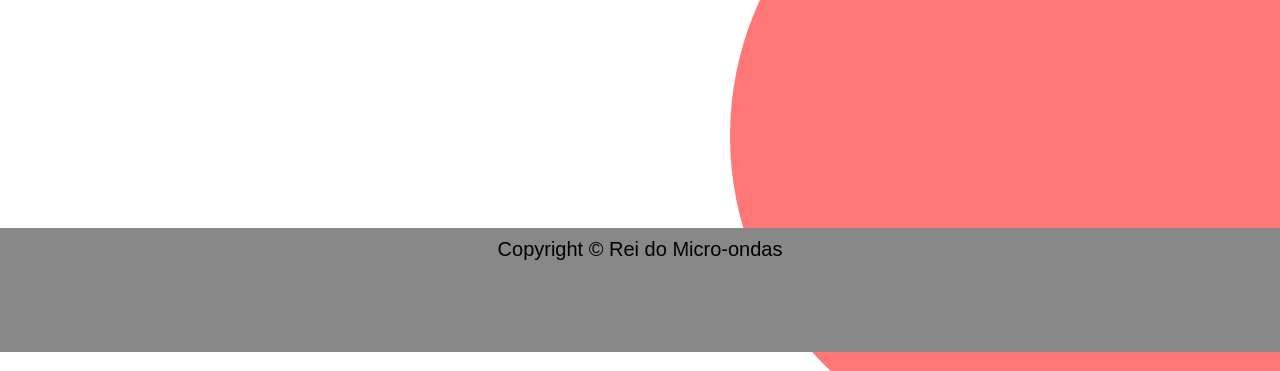
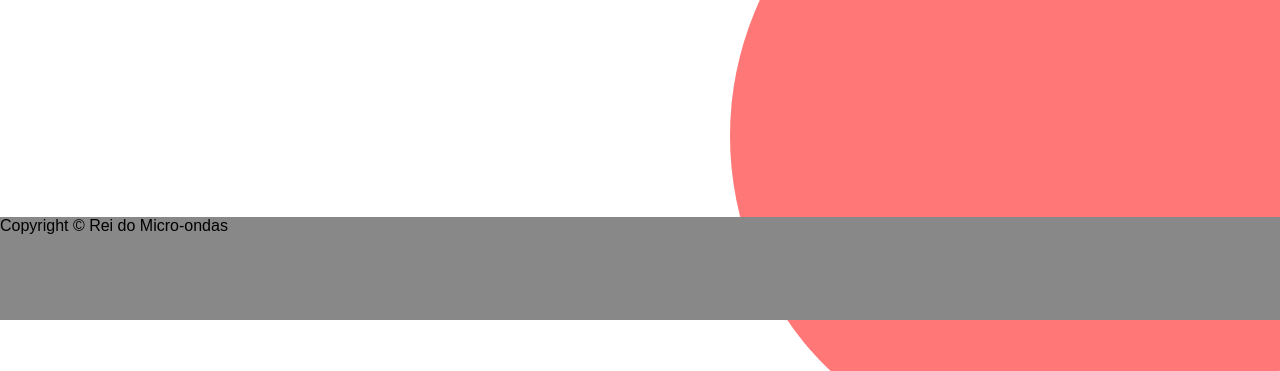
Before and after one commit to matiasBulacio/LPWEB, a PHP site: page /company.html in a window 1280 px wide. Shown: the part 663-1034 px from the top of the page. Run offline with PHP 8.4, Linux system fonts and the light colour scheme.

Commit message:
pattern adjust

```diff
--- a/company.html
+++ b/company.html
@@ -10,6 +10,7 @@
     <link href="https://fonts.googleapis.com/css2?family=Roboto&display=swap" rel="stylesheet">
     <link href="https://fonts.googleapis.com/css2?family=Staatliches&display=swap" rel="stylesheet">
     <link rel="stylesheet" href="styles/companyStyles.css">
+    <link rel="stylesheet" href="styles/headerFooterStyles.css">
 </head>
 <body class="body">
     <header class="header">
@@ -23,12 +24,12 @@
                     </li>
                     <li id="company"  class="menuItem">
                         <a href="#">
-                            <div class="button"> <p>Empresa</p> </div>
+                            <div class="button selected"> <p>Empresa</p> </div>
                         </a>
                     </li>
                     <li id="products" class="menuItem">
                         <a href="products.html">
-                            <div class="button selected"> <p>Produtos</p> </div>
+                            <div class="button"> <p>Produtos</p> </div>
                         </a>
                     </li>
                     <li id="contact"  class="menuItem">
@@ -42,13 +43,12 @@
     </header>
     <section class="content">
         <div class="main">
-            <h2 class="content-title">Rei do Micro-ondas</h2>
-            <h3 class="content-text">Na nossa loja de micro-ondas, somos apaixonados por simplificar a vida na cozinha. Com décadas de experiência, nosso compromisso é fornecer produtos de alta qualidade que transformam tarefas cotidianas em momentos prazerosos. Estamos sempre inovando para atender às necessidades dos nossos clientes.</h3>
+            <h2 class="contentTitle">Rei do Micro-ondas</h2>
+            <h3 class="contentText">Na nossa loja de micro-ondas, somos apaixonados por simplificar a vida na cozinha. Com décadas de experiência, nosso compromisso é fornecer produtos de alta qualidade que transformam tarefas cotidianas em momentos prazerosos. Estamos sempre inovando para atender às necessidades dos nossos clientes.</h3>
             <img class="image" src="https://www.pngmart.com/files/2/Microwave-Oven-PNG-HD.png" alt="imagem" width="420" height="420">
         </div>
-        <br>
-        <br>
-        <div class="half-circle"></div>
+        <div class="halfCircle"></div>
     </section>
+    <footer class="footer">Copyright © Rei do Micro-ondas</footer>
 </body>
-<footer class="footer"><center>Copyright © Rei do Micro-ondas</center></footer>
+</html>
--- a/styles/companyStyles.css
+++ b/styles/companyStyles.css
@@ -1,3 +1,9 @@
+
+* {
+  color: black;
+  font-family: Arial, Helvetica, sans-serif;
+  text-decoration: none;
+}
 .image{
     position: relative;
     right: -800px;
@@ -12,7 +18,7 @@
     flex-wrap: wrap;
     flex-direction: column;
 }
-.half-circle {
+.halfCircle {
     position: absolute;
     bottom: -90px;
     right: -100px;
@@ -30,14 +36,14 @@
     color: black;
     font-size: 19px;
 }
-.content-text{
+.contentText{
     margin-top: 0px;
     margin-right: 720px;
     text-align: center;
     padding-left: 40px;
     padding-top: 0px;
 }
-.content-title{
+.contentTitle{
     margin-top: 0px;
     margin-right: 720px;
     text-align: center;
@@ -52,68 +58,6 @@
     height: 100%;
 }
 
-* {
-    color: black;
-    font-family: Arial, Helvetica, sans-serif;
-    text-decoration: none;
- }
-
- body {
-    height: 100%;
-    overflow: hidden;
- }
-
- header {
-    background-color: #888888;
-    height: 75px;
-    top: 0;
-    width: 100%;
- }
-
- #menuItems {
-    display: flex;
-    list-style: none;
-    justify-content: space-between;
-    margin-right: 50px;
- }
- .menuItem {
-    margin-left: 15px;
- }
-
- #logo a img {
-    width: 75px;
- }
-
- .button {
-    background-color: #128200;
-    border-radius: 25%;
-    height: 65%;
-    width: 130px;
- }
-
- .button:hover {
-    background-color: #1cb404;
- }
-
- .selected {
-    background-color: #40AE2E;
- }
-
- .button p {
-    text-align: center;
-    padding-top: 15px;
- }
-
- footer {
-    background-color: #888888;
-    height: 10vh;
-    margin-top: 28vh;
-    position: relative;
-    font-family: "Roboto";
-    padding: 10px;
-    font-size: 20px;
-    bottom: 280px;
- }
  .main{
     position: relative;
     top: 130px;
--- a/styles/contactStyles.css
+++ b/styles/contactStyles.css
@@ -95,3 +95,8 @@ textarea {
    position: relative;
    width: 50%;
 }
+
+h1 {
+  position: relative;
+  top: 7px;
+}
--- a/styles/headerFooterStyles.css
+++ b/styles/headerFooterStyles.css
@@ -6,7 +6,7 @@
 
 body {
    height: 100%;
-   overflow: hidden;
+   /* overflow: hidden; */
 }
 
 header {
@@ -54,7 +54,7 @@ footer {
    background-color: #888888;
    bottom: 0;
    height: 10vh;
-   margin-top: 7vh;
+   margin-top: 3.5vh;
    position: relative;
 }
 
--- a/styles/productsStyles.css
+++ b/styles/productsStyles.css
@@ -56,8 +56,11 @@ h1 {
    background-color: rgb(236, 236, 236);
    border-radius: 5%;
    left: 15vw;
+   border-top-right-radius: 0%;
    position: relative;
-   top: 10%;
+   top: 1%;
+   overflow-y: scroll;
+   overflow-x: hidden;
    width: 72vw;
 }
 
```
